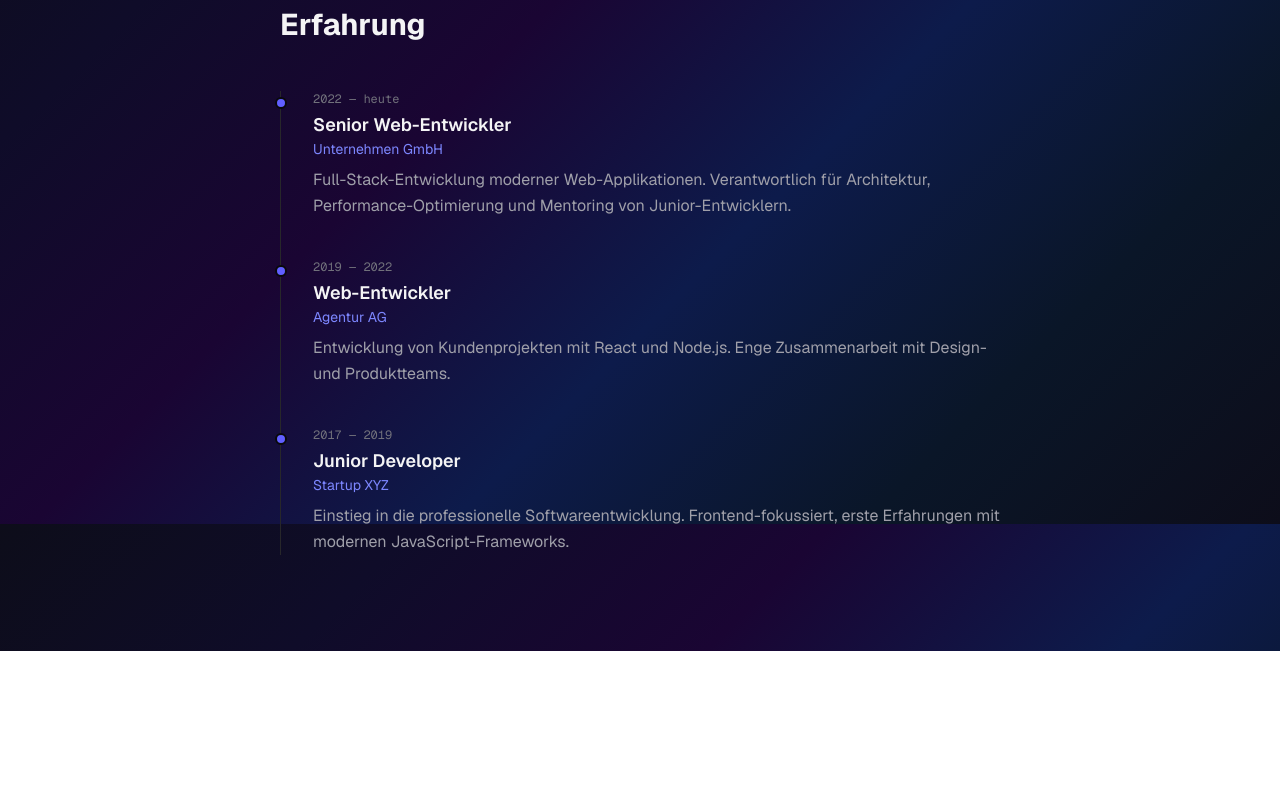
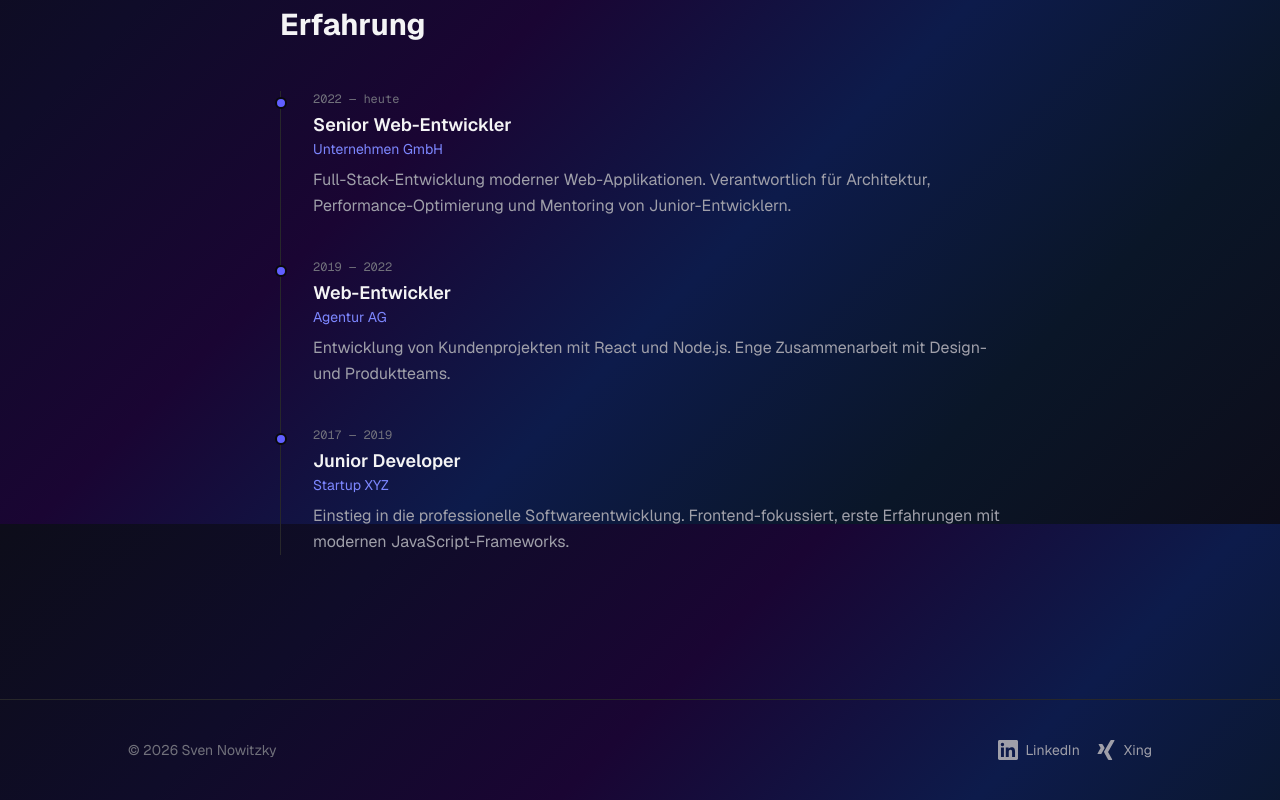
Before and after one commit to ch4oSj0k3r/sn-folio, a Next.js app: page / in a window 1280 px wide. Shown: the part 2676-3476 px from the top of the page. Before the commit the page ends 3327 px from the top, so only its background shows below. Built offline with nearby package versions, Linux system fonts and the light colour scheme.

Commit message:
feat: add footer with LinkedIn and Xing links

```diff
--- a/src/app/page.tsx
+++ b/src/app/page.tsx
@@ -3,6 +3,7 @@
 import Skills from "@/components/sections/Skills";
 import Projects from "@/components/sections/Projects";
 import Experience from "@/components/sections/Experience";
+import Footer from "@/components/sections/Footer";
 
 export default function Home() {
   return (
@@ -12,6 +13,7 @@
       <Skills />
       <Projects />
       <Experience />
+      <Footer />
     </main>
   );
 }
--- /dev/null
+++ b/src/components/sections/Footer.tsx
@@ -0,0 +1,47 @@
+export default function Footer() {
+  const links = [
+    {
+      label: "LinkedIn",
+      href: "https://www.linkedin.com/in/sven-nowitzky-66a13430b/",
+      icon: (
+        <svg xmlns="http://www.w3.org/2000/svg" viewBox="0 0 24 24" fill="currentColor" className="w-5 h-5">
+          <path d="M20.447 20.452h-3.554v-5.569c0-1.328-.027-3.037-1.852-3.037-1.853 0-2.136 1.445-2.136 2.939v5.667H9.351V9h3.414v1.561h.046c.477-.9 1.637-1.85 3.37-1.85 3.601 0 4.267 2.37 4.267 5.455v6.286zM5.337 7.433a2.062 2.062 0 0 1-2.063-2.065 2.064 2.064 0 1 1 2.063 2.065zm1.782 13.019H3.555V9h3.564v11.452zM22.225 0H1.771C.792 0 0 .774 0 1.729v20.542C0 23.227.792 24 1.771 24h20.451C23.2 24 24 23.227 24 22.271V1.729C24 .774 23.2 0 22.222 0h.003z"/>
+        </svg>
+      ),
+    },
+    {
+      label: "Xing",
+      href: "https://www.xing.com/profile/Sven_Nowitzky",
+      icon: (
+        <svg xmlns="http://www.w3.org/2000/svg" viewBox="0 0 24 24" fill="currentColor" className="w-5 h-5">
+          <path d="M18.188 0c-.517 0-.741.325-.927.66 0 0-7.455 13.224-7.702 13.657.015.024 4.919 9.023 4.919 9.023.17.308.436.66.967.66h3.454c.211 0 .375-.078.463-.22.089-.151.089-.346-.009-.536l-4.879-8.916c-.004-.006-.004-.016 0-.022L22.139.756c.095-.191.097-.387.006-.535C22.056.078 21.894 0 21.686 0h-3.498zM3.648 4.74c-.211 0-.385.074-.473.216-.09.149-.078.339.02.531l2.34 4.05c.004.01.004.016 0 .021L1.86 16.051c-.099.188-.093.381 0 .529.085.142.239.234.45.234h3.461c.518 0 .766-.348.945-.667l3.734-6.609-2.378-4.155c-.172-.315-.434-.643-.962-.643H3.648z"/>
+        </svg>
+      ),
+    },
+  ];
+
+  return (
+    <footer className="py-10 px-6 border-t border-zinc-800 mt-12">
+      <div className="max-w-5xl mx-auto flex flex-col sm:flex-row items-center justify-between gap-4">
+        <p className="text-zinc-500 text-sm">
+          © {new Date().getFullYear()} Sven Nowitzky
+        </p>
+        <div className="flex items-center gap-4">
+          {links.map(({ label, href, icon }) => (
+            <a
+              key={label}
+              href={href}
+              target="_blank"
+              rel="noopener noreferrer"
+              aria-label={label}
+              className="flex items-center gap-2 text-zinc-400 hover:text-indigo-400 transition-colors text-sm"
+            >
+              {icon}
+              {label}
+            </a>
+          ))}
+        </div>
+      </div>
+    </footer>
+  );
+}
```
